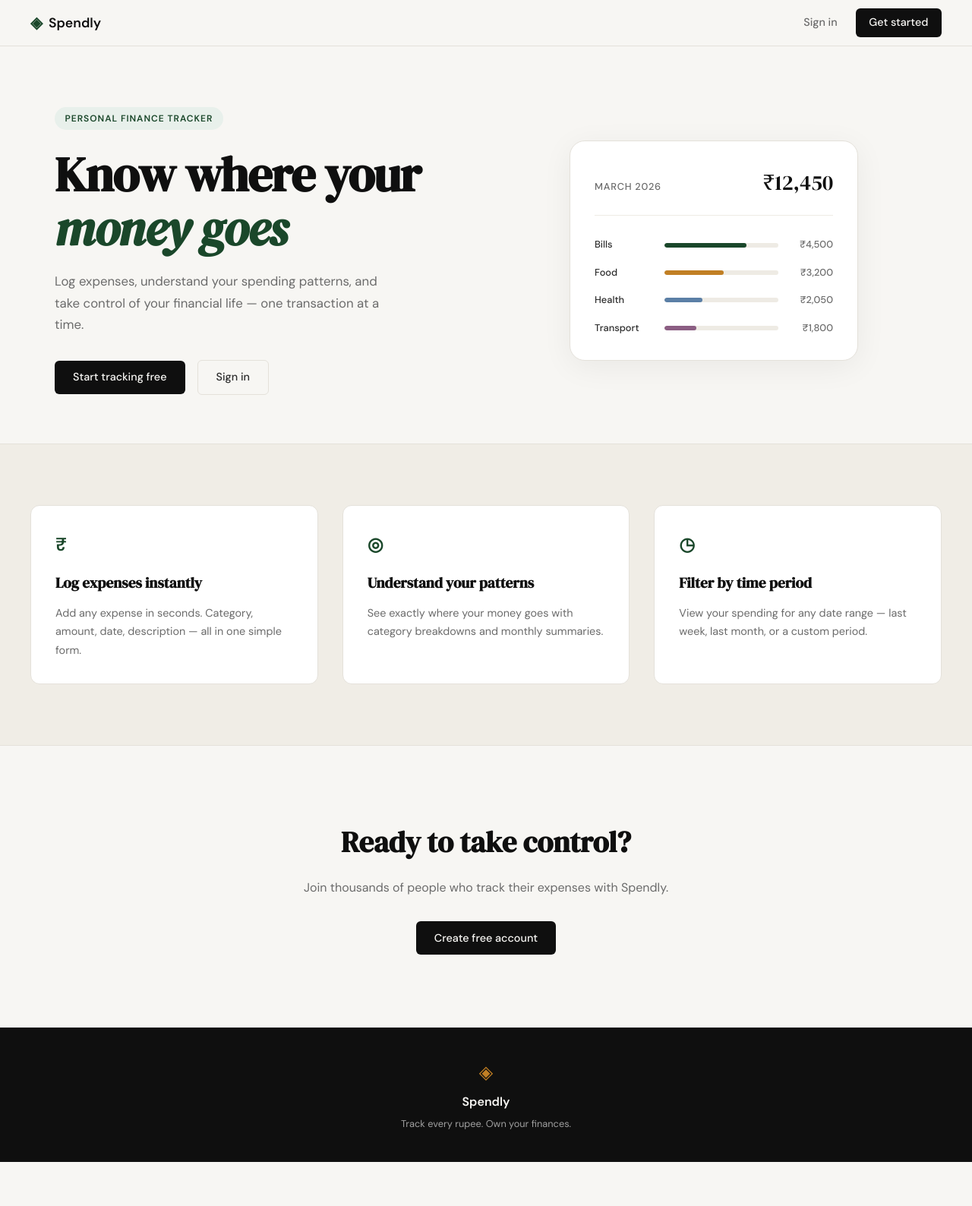
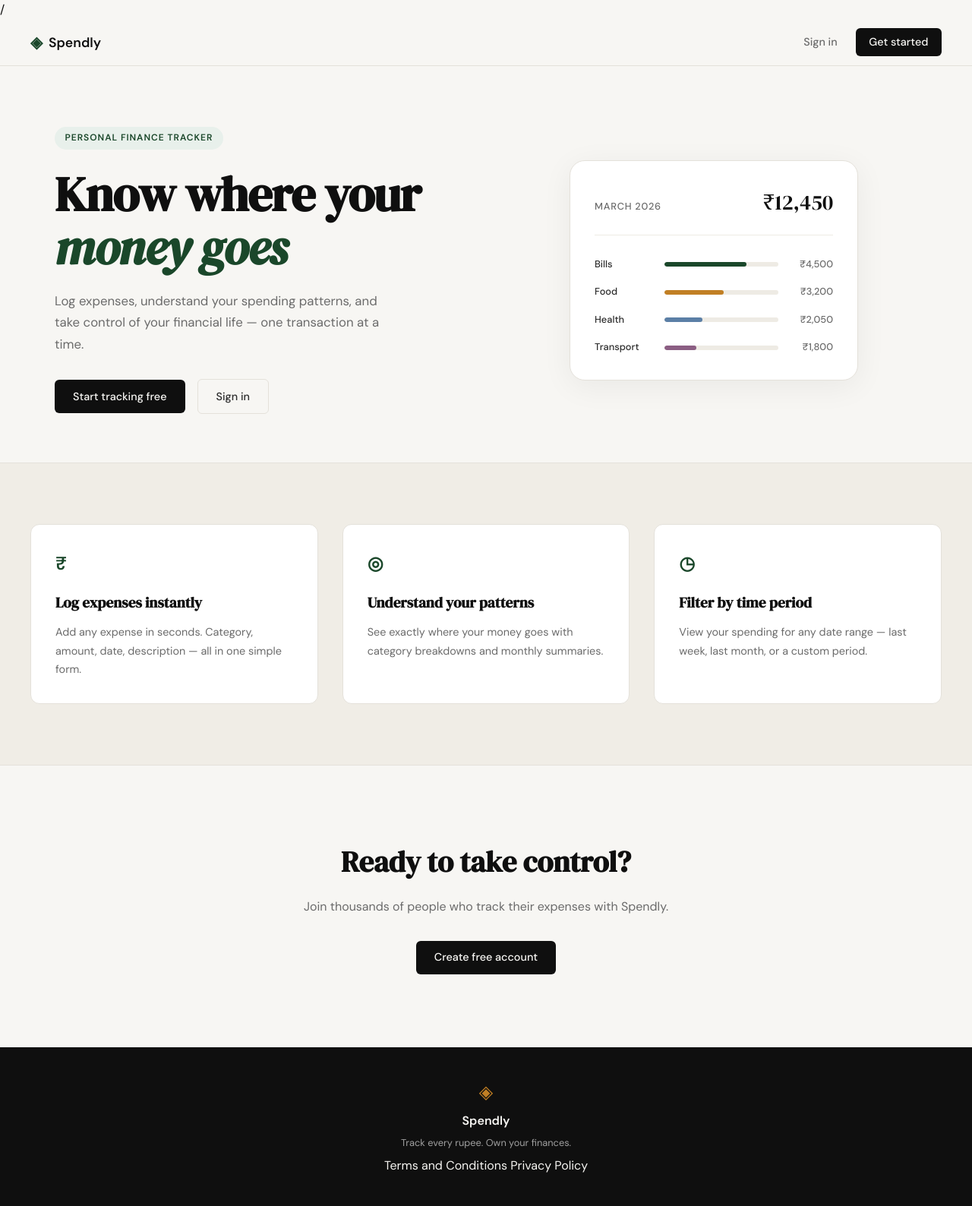
Before and after one commit to dhruvsharma0009/Spendly, a Flask app: page / in a window 1280 px wide. Shown: the whole page at 76% size. Before the commit the page ends 1530 px from the top, so only its background shows below. Run offline with Flask 3, Linux system fonts and the light colour scheme.

Commit message:
landing page commits

```diff
--- a/templates/base.html
+++ b/templates/base.html
@@ -1,4 +1,4 @@
-<!DOCTYPE html>
+/<!DOCTYPE html>
 <html lang="en">
 <head>
     <meta charset="UTF-8">
@@ -34,6 +34,10 @@
             <span class="brand-icon">◈</span>
             <span class="footer-name">Spendly</span>
             <p class="footer-copy">Track every rupee. Own your finances.</p>
+            <div class="footer-links">
+                <a href="#">Terms and Conditions</a>
+                <a href="#">Privacy Policy</a>
+            </div>
         </div>
     </footer>
 
```
